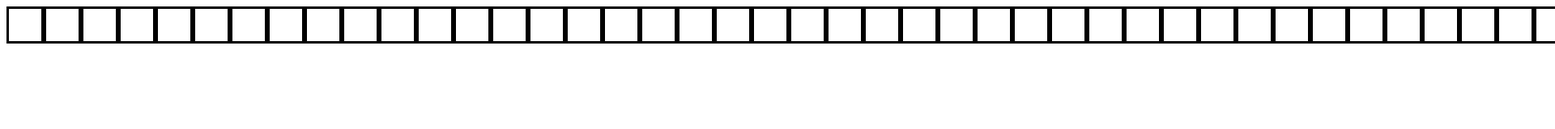
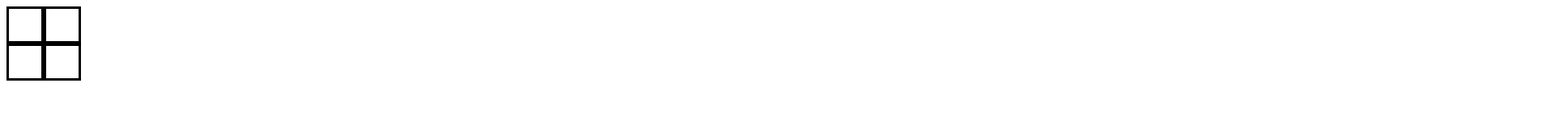
Before and after one commit to ImExtraPolite/etch-a-sketch, a plain HTML site: page index.html in a window 1280 px wide. Shown: the top 160 px of the page at 81% size, 1920 px wide, since content can reach past the window. Drawn offline with Linux system fonts and the light colour scheme.

Commit message:
make rows

```diff
--- a/index.html
+++ b/index.html
@@ -9,7 +9,14 @@
 
   <body>
     <div id="container">
-
+      <div class="row1">
+        <div></div>
+        <div></div>
+      </div>
+      <div class="row2">
+        <div></div>
+        <div></div>
+      </div>
     </div>
 
     <script src="javascript.js"></script>
--- a/javascript.js
+++ b/javascript.js
@@ -1,6 +1,12 @@
-for (let i = 1; i <= 256; i++) {
-  const container = document.querySelector("#container");
-  const boxes = document.createElement("div");
+// for (let i = 1; i <= 16; i++) {
+//   for(let j = 1; j < 16; j++) {
+//     const container = document.querySelector("#container");
+//     const boxes = document.createElement("div");
 
-  container.appendChild(boxes);
-}
+//     container.appendChild(boxes);
+//   }
+//   const container = document.querySelector("#container");
+//   const newBoxes = document.createElement("div");
+
+//   container.appendChild(newBoxes);
+// }
--- a/style.css
+++ b/style.css
@@ -1,15 +1,8 @@
-body {
-  width: 100%;
-  text-align: center;
-}
-
-#container {
-  max-width: 50%;
+#container div {
   display: flex;
 }
 
-#container div {
+.row1 div, .row2 div{
   padding: 20px;
-  max-width: 0;
   border: solid;
 }
```
